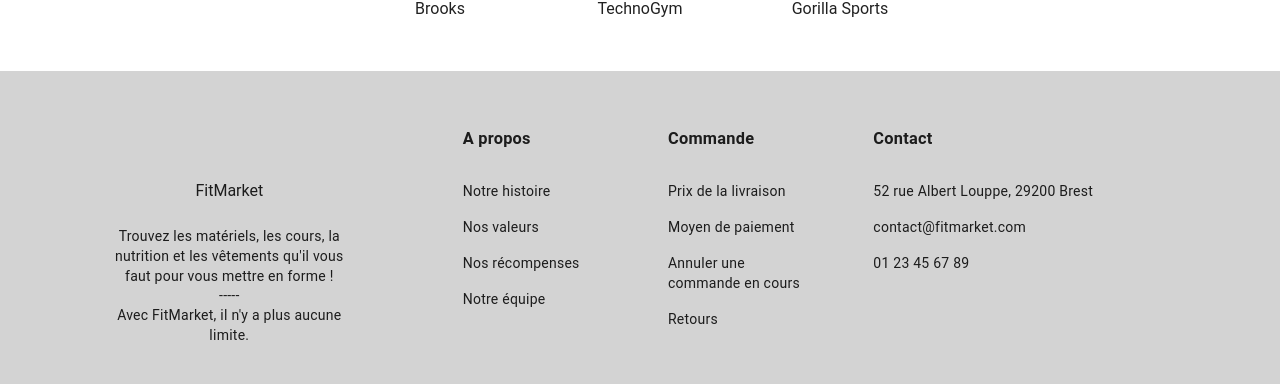
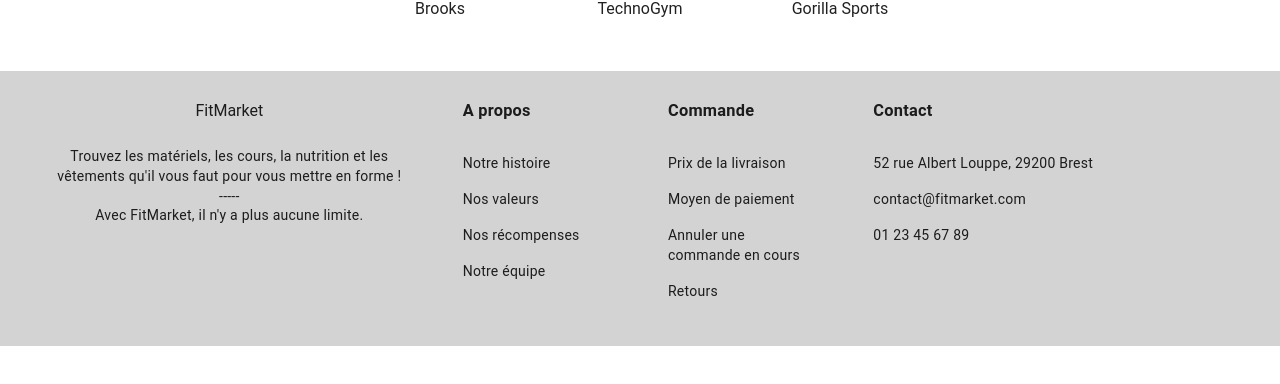
Before and after one commit to Garcia-Christophe/FitMarket, a Vue app in the folder fitmarket/: page / in a window 1280 px wide. Shown: the part 2662-3046 px from the top of the page. After the commit the page ends 3008 px from the top, so only its background shows below. Built offline with nearby package versions, Linux system fonts and the light colour scheme.

Commit message:
fix(footer): réduction du padding

```diff
--- a/fitmarket/src/components/Footer.vue
+++ b/fitmarket/src/components/Footer.vue
@@ -1,8 +1,8 @@
 <template>
   <v-footer style="background-color: lightgray">
-    <v-card style="background-color: lightgray" flat tile class="white--text py-12 px-5" width="100%">
+    <v-card style="background-color: lightgray" flat tile class="white--text py-5 px-5" width="100%">
       <v-row>
-        <v-col cols="12" xs="12" sm="6" md="4" class="pa-16">
+        <v-col cols="12" xs="12" sm="6" md="4">
           <p class="text-center">FitMarket</p>
           <v-card-text class="mt-2">
             <p class="text-center">Trouvez les matériels, les cours, la nutrition et les vêtements qu'il vous faut pour
```
